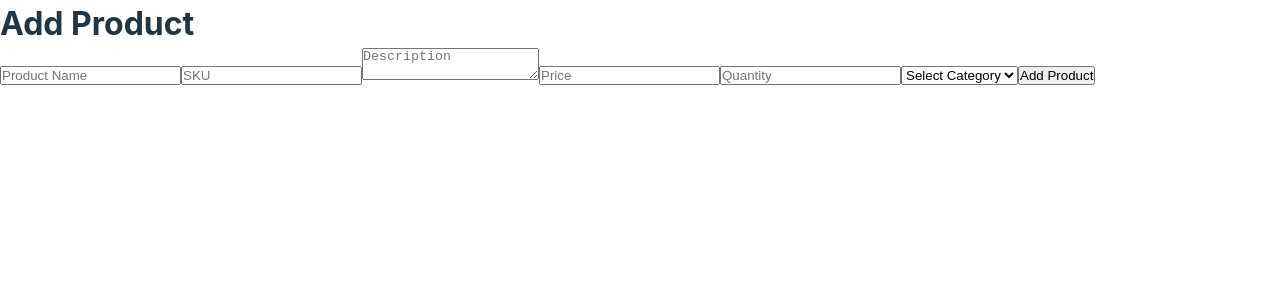
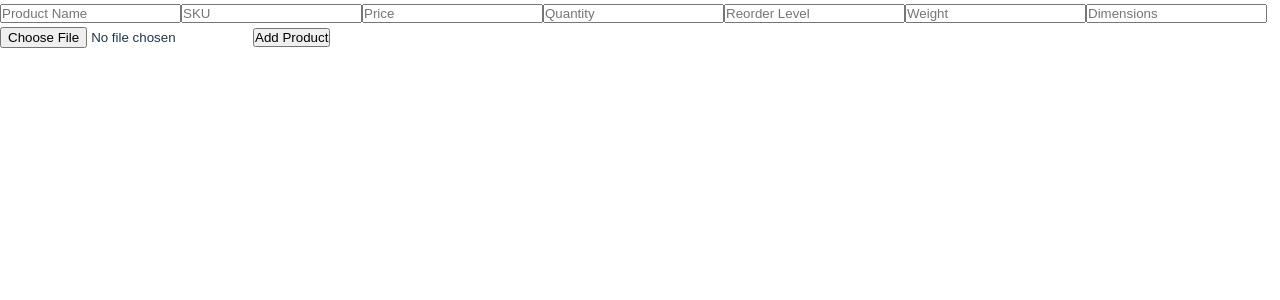
Before and after one commit to nelait/MMS-phpreact-cg1, a React (Vite) app: page /add-product in a window 1280 px wide. Shown: the top 300 px of the page. Built offline with nearby package versions, Linux system fonts and the light colour scheme.

Commit message:
Migration: php-to-react — update src/pages/AddProduct.jsx

```diff
--- a/src/pages/AddProduct.jsx
+++ b/src/pages/AddProduct.jsx
@@ -1,73 +1,38 @@
 import React, { useState } from 'react';
 import axios from 'axios';
+import { useNavigate } from 'react-router-dom';
 
 const AddProduct = () => {
-  const [product, setProduct] = useState({
-    name: '',
-    sku: '',
-    description: '',
-    price: '',
-    quantity: '',
-    category_id: '',
-  });
+  const [formData, setFormData] = useState({ name: '', sku: '', price: '', quantity: '', reorder_level: '', weight: '', dimensions: '', image: null });
+  const navigate = useNavigate();
 
-  const handleAddProduct = async (e) => {
+  const handleChange = (e) => {
+    const { name, value, files } = e.target;
+    setFormData({ ...formData, [name]: files ? files[0] : value });
+  };
+
+  const handleSubmit = async (e) => {
     e.preventDefault();
-    try {
-      await axios.post('/api/products', product);
-      // Redirect or show success message
-    } catch (error) {
-      console.error('Error adding product:', error);
+    const form = new FormData();
+    for (const key in formData) {
+      form.append(key, formData[key]);
     }
+    await axios.post('/api/products', form);
+    navigate('/products');
   };
 
   return (
-    <div>
-      <h1>Add Product</h1>
-      <form onSubmit={handleAddProduct}>
-        <input
-          type='text'
-          value={product.name}
-          onChange={(e) => setProduct({ ...product, name: e.target.value })}
-          placeholder='Product Name'
-          required
-        />
-        <input
-          type='text'
-          value={product.sku}
-          onChange={(e) => setProduct({ ...product, sku: e.target.value })}
-          placeholder='SKU'
-          required
-        />
-        <textarea
-          value={product.description}
-          onChange={(e) => setProduct({ ...product, description: e.target.value })}
-          placeholder='Description'
-        />
-        <input
-          type='number'
-          value={product.price}
-          onChange={(e) => setProduct({ ...product, price: e.target.value })}
-          placeholder='Price'
-          required
-        />
-        <input
-          type='number'
-          value={product.quantity}
-          onChange={(e) => setProduct({ ...product, quantity: e.target.value })}
-          placeholder='Quantity'
-          required
-        />
-        <select
-          value={product.category_id}
-          onChange={(e) => setProduct({ ...product, category_id: e.target.value })}
-        >
-          <option value=''>Select Category</option>
-          {/* Categories should be fetched from an API */}
-        </select>
-        <button type='submit'>Add Product</button>
-      </form>
-    </div>
+    <form onSubmit={handleSubmit}>
+      <input type='text' name='name' onChange={handleChange} placeholder='Product Name' required />
+      <input type='text' name='sku' onChange={handleChange} placeholder='SKU' required />
+      <input type='number' name='price' onChange={handleChange} placeholder='Price' required />
+      <input type='number' name='quantity' onChange={handleChange} placeholder='Quantity' required />
+      <input type='number' name='reorder_level' onChange={handleChange} placeholder='Reorder Level' />
+      <input type='number' name='weight' onChange={handleChange} placeholder='Weight' />
+      <input type='text' name='dimensions' onChange={handleChange} placeholder='Dimensions' />
+      <input type='file' name='image' onChange={handleChange} />
+      <button type='submit'>Add Product</button>
+    </form>
   );
 };
 
```
